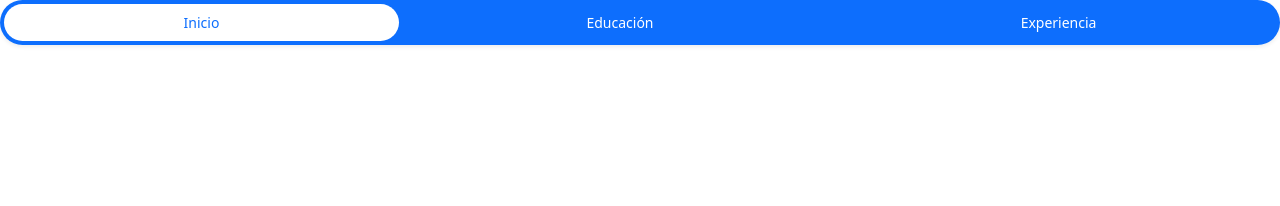
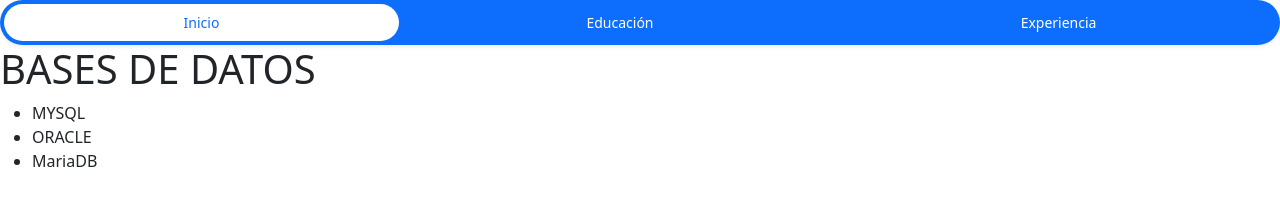
Before and after one commit to santiagojara/PracticaGit4A_JaraSantiago2324, a plain HTML site: page experiencia.html in a window 1280 px wide. Drawn offline with nearby package versions, Linux system fonts and the light colour scheme.

Commit message:
Se agregó la experiencia de bases de datos.

```diff
--- a/experiencia.html
+++ b/experiencia.html
@@ -22,7 +22,12 @@
     </ul>
   </nav>
   <section>
-
+    <h1>BASES DE DATOS</h1>
+    <ul>
+      <li>MYSQL</li>
+      <li>ORACLE</li>
+      <li>MariaDB</li>
+    </ul>
   </section>
 </body>
 </html>
```
